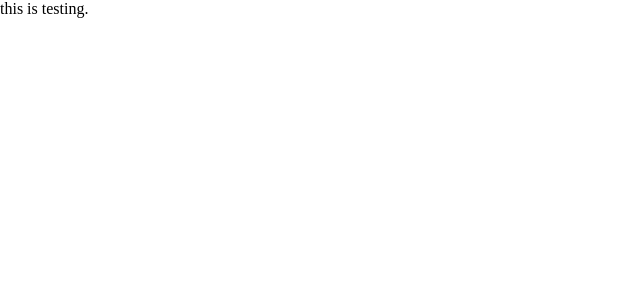
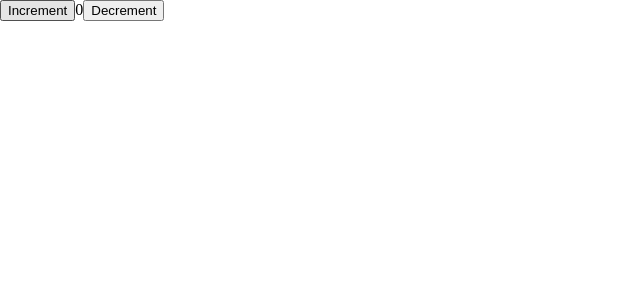
Before and after one commit to Rin-Nohara/low-code_drag, a React (Create React App) app: page /test in a window 1280 px wide. Shown: the top 300 px of the page, without its empty margins (0-640 px from the left). Built offline with nearby package versions, Linux system fonts and the light colour scheme.

Commit message:
feat: redux

```diff
--- a/src/index.tsx
+++ b/src/index.tsx
@@ -1,13 +1,19 @@
 import React from 'react';
 import ReactDOM from 'react-dom';
 import { BrowserRouter } from 'react-router-dom'
+import store from './store/store'
+import { Provider } from 'react-redux'
+
 import App from './App';
+
 import reportWebVitals from './reportWebVitals';
 
 ReactDOM.render(
   <React.StrictMode>
       <BrowserRouter>
-          <App />
+          <Provider store={store}>
+              <App />
+          </Provider>
       </BrowserRouter>
   </React.StrictMode>,
   document.getElementById('root')
--- /dev/null
+++ b/src/store/reducer.ts
@@ -0,0 +1,24 @@
+import { createSlice } from '@reduxjs/toolkit'
+
+export const counterSlice = createSlice({
+    name: 'counter',
+    initialState: {
+        value: 0,
+    },
+    reducers: {
+        increment: (state) => {
+            state.value += 1
+        },
+        decrement: (state) => {
+            state.value -= 1
+        },
+        incrementByAmount: (state, action) => {
+            state.value += action.payload
+        },
+    },
+})
+
+// Action creators are generated for each case reducer function
+export const { increment, decrement, incrementByAmount } = counterSlice.actions
+
+export default counterSlice.reducer
--- a/src/store/store.ts
+++ b/src/store/store.ts
@@ -1,5 +1,9 @@
 import { configureStore } from '@reduxjs/toolkit'
 
+import counterReducer from './reducer'
+
 export default configureStore({
-    reducer: {},
+    reducer: {
+        counter: counterReducer
+    },
 })
--- a/src/testing/index.tsx
+++ b/src/testing/index.tsx
@@ -1,6 +1,33 @@
+import React from 'react';
 
-const Testing = () => {
-    return <>this is testing.</>
+import { useSelector, useDispatch } from 'react-redux'
+
+import { increment, decrement } from '../store/reducer'
+
+const Testing: React.FC = () => {
+
+    const count = useSelector((state: {counter: {value: number}}) => state.counter.value)
+    const dispatch = useDispatch()
+
+    return <>
+        <div>
+            <div>
+                <button
+                    aria-label="Increment value"
+                    onClick={() => dispatch(increment())}
+                >
+                    Increment
+                </button>
+                <span>{count}</span>
+                <button
+                    aria-label="Decrement value"
+                    onClick={() => dispatch(decrement())}
+                >
+                    Decrement
+                </button>
+            </div>
+        </div>
+    </>
 }
 
 export default Testing
```
